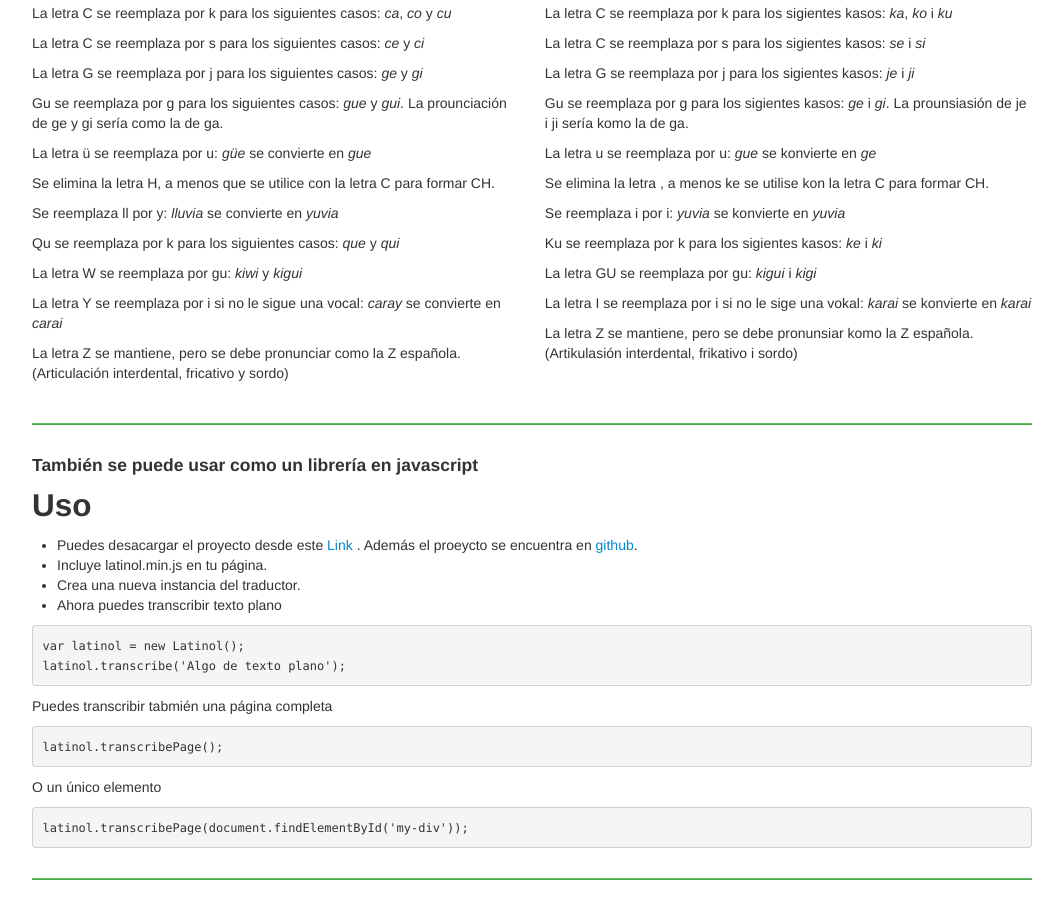
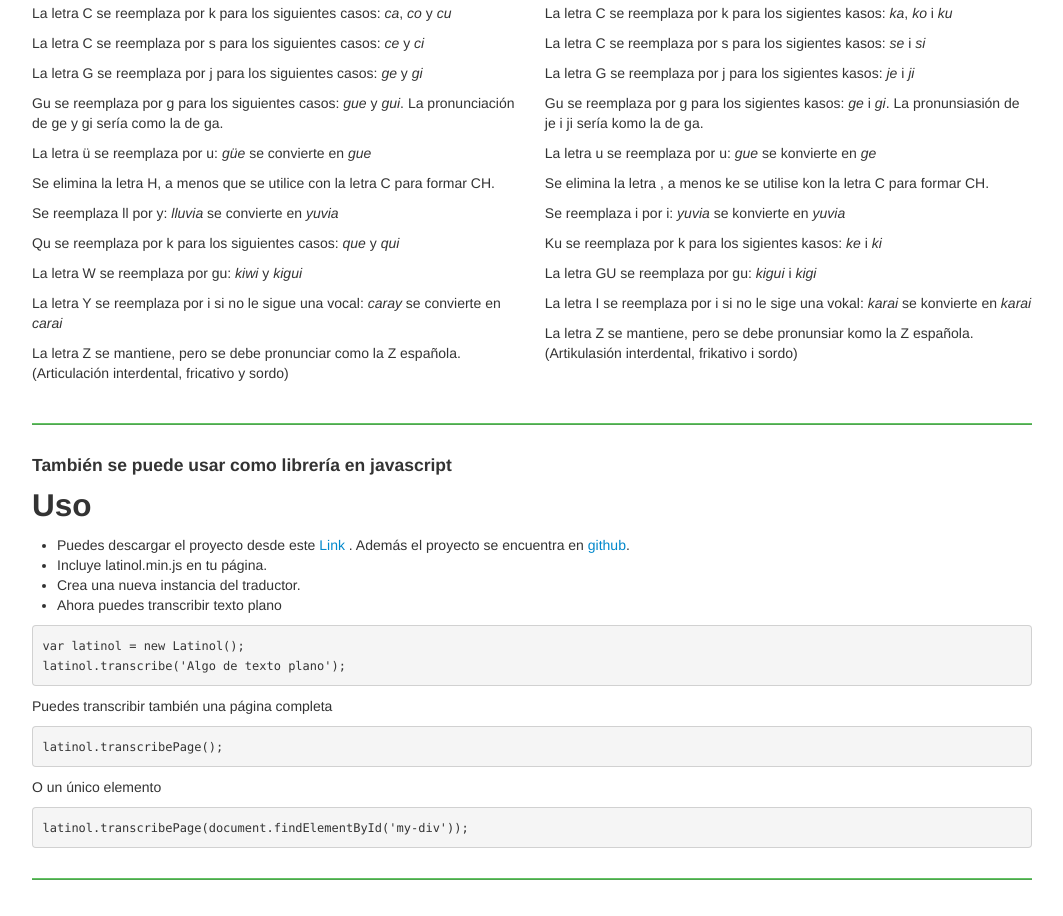
Before and after one commit to imunizaga/latinol, a plain HTML site: page index.html in a window 1280 px wide. Shown: the part 1955-2871 px from the top of the page, without its empty margins (108-1171 px from the left). Drawn offline with Linux system fonts and the light colour scheme.

Commit message:
chore: spell check

```diff
--- a/index.html
+++ b/index.html
@@ -165,7 +165,7 @@
             La letra G se reemplaza por j para los siguientes casos: <i>ge</i> y <i>gi</i>
             </p>
             <p>
-            Gu se reemplaza por g para los siguientes casos: <i>gue</i> y <i>gui</i>. La prounciación de ge y gi sería como la de ga.
+            Gu se reemplaza por g para los siguientes casos: <i>gue</i> y <i>gui</i>. La pronunciación de ge y gi sería como la de ga.
             </p>
             <p>
             La letra ü se reemplaza por u: <i>güe</i> se convierte en <i>gue</i>
@@ -199,18 +199,18 @@
       <hr>
 
       <div>
-        <h4 class="trans">También se puede usar como un librería en javascript</h4>
+        <h4 class="trans">También se puede usar como librería en javascript</h4>
 
         <h2>
           <a id="user-content-usage" class="anchor" href="#usage" aria-hidden="true"><span class="octicon octicon-link"></span></a>Uso</h2>
 
         <ul class="task-list">
           <li>
-            Puedes desacargar el proyecto desde este
+            Puedes descargar el proyecto desde este
             <a class="" href="/js/latinol.min.js" target="_blank">
               Link
             </a>.
-            Además el proeycto se encuentra en <a href="https://github.com/thagat/latinol" target="_blank">github</a>.
+            Además el proyecto se encuentra en <a href="https://github.com/thagat/latinol" target="_blank">github</a>.
           </li>
           <li>Incluye latinol.min.js en tu página.</li>
           <li>Crea una nueva instancia del traductor.</li>
@@ -220,7 +220,7 @@
         <pre><code>var latinol = new Latinol();</code>
 <code>latinol.transcribe('Algo de texto plano');</code></pre>
 
-        <p>Puedes transcribir tabmién una página completa</p>
+        <p>Puedes transcribir también una página completa</p>
 
         <pre><code>latinol.transcribePage(); </code></pre>
 
```
